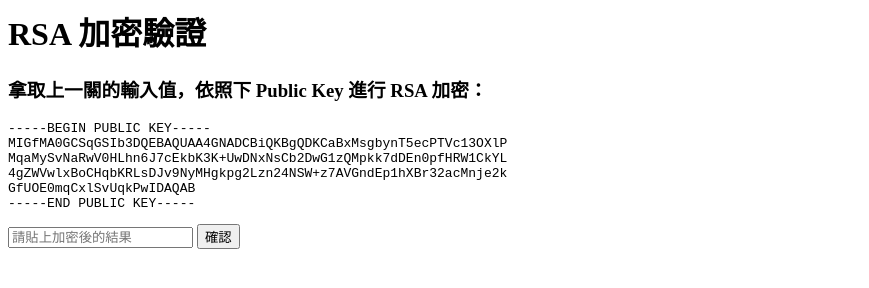
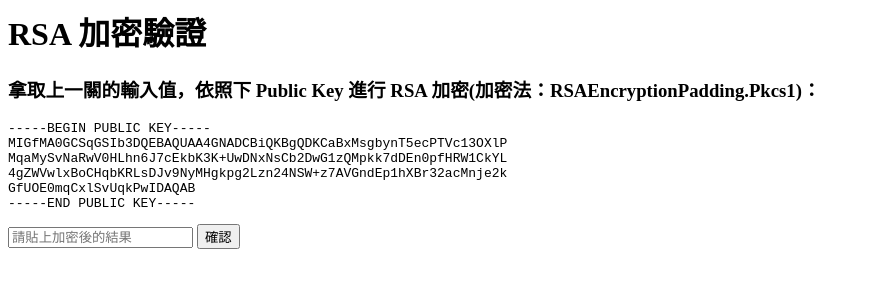
Before and after one commit to GoonsMiya/helloworld, a plain HTML site: page share.html in a window 1280 px wide. Shown: the whole page, without its empty margins (0-869 px from the left). Drawn offline with nearby package versions, Linux system fonts and the light colour scheme.

Commit message:
Update share.html

```diff
--- a/share.html
+++ b/share.html
@@ -34,7 +34,7 @@
     <body>
       <h1>RSA 加密驗證</h1>
 
-      <h3>拿取上一關的輸入值，依照下 Public Key 進行 RSA 加密：</h3>
+      <h3>拿取上一關的輸入值，依照下 Public Key 進行 RSA 加密(加密法：RSAEncryptionPadding.Pkcs1)：</h3>
       <pre id="pubKey"></pre>
 
       <input type="text" id="finalInput" placeholder="請貼上加密後的結果">
```
